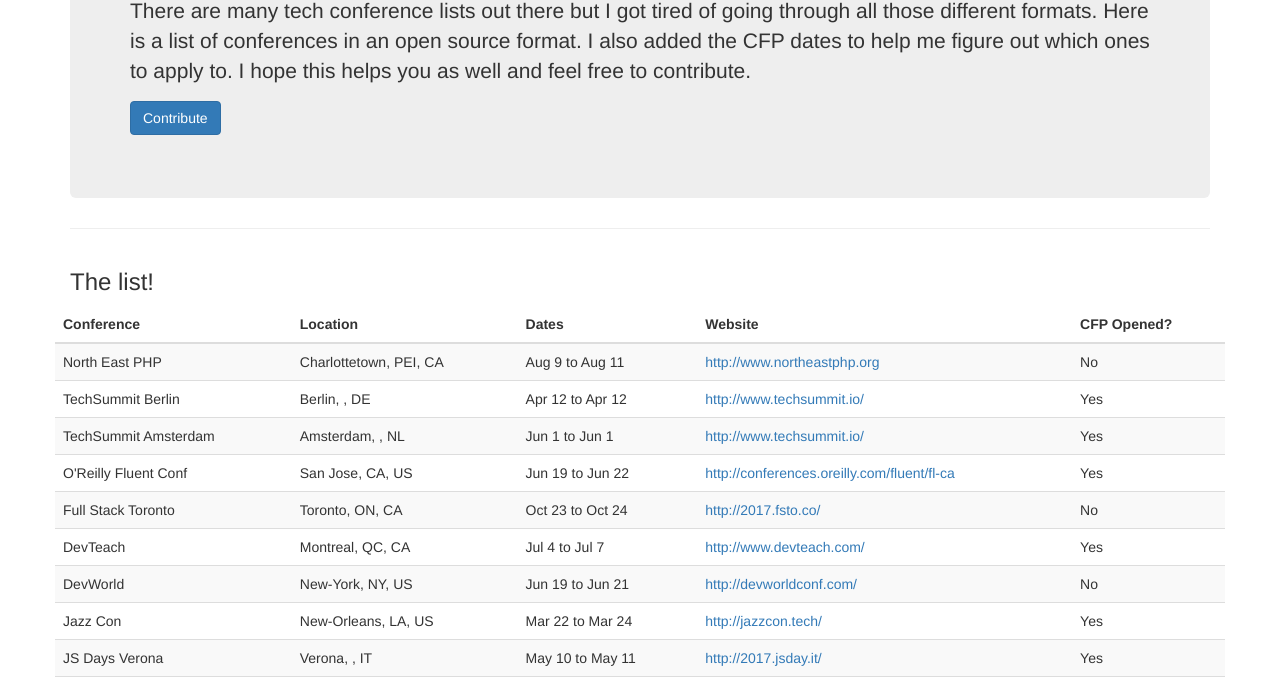
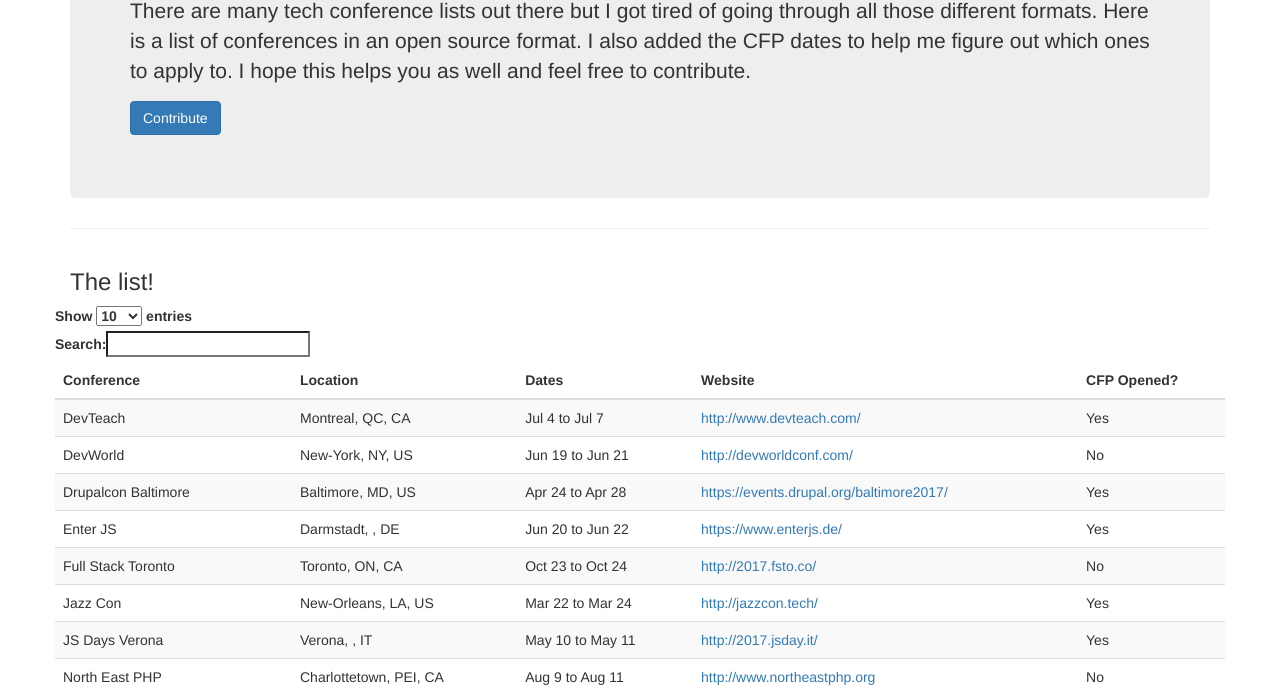
Before and after one commit to joellord/tech-conferences-list, a plain HTML site: page webview/index.html in a window 1280 px wide. Shown: the part 271-958 px from the top of the page. Drawn offline with nearby package versions, Linux system fonts and the light colour scheme.

Commit message:
Added more conferences, fixed conflicts

```diff
--- a/list.json
+++ b/list.json
@@ -331,7 +331,9 @@
       "state": "MD",
       "country": "US"
     },
-    "focus": ["php"],
+    "focus": [
+      "php"
+    ],
     "website": "https://events.drupal.org/baltimore2017/",
     "cfp_dates": {
       "from": {
@@ -342,6 +344,40 @@
       "to": {
         "day": 1,
         "month": 2,
+        "year": 2017
+      }
+    }
+  },
+  {
+    "name": "Enter JS",
+    "dates": {
+      "from": {
+        "day": 20,
+        "month": 6,
+        "year": 2017
+      },
+      "to": {
+        "day": 22,
+        "month": 6,
+        "year": 2017
+      }
+    },
+    "location": {
+      "city": "Darmstadt",
+      "state": "",
+      "country": "DE"
+    },
+    "focus": ["javascript"],
+    "website": "https://www.enterjs.de/",
+    "cfp_dates": {
+      "from": {
+        "day": 22,
+        "month": 12,
+        "year": 2016
+      },
+      "to": {
+        "day": 16,
+        "month": 1,
         "year": 2017
       }
     }
--- a/webview/index.html
+++ b/webview/index.html
@@ -117,6 +117,9 @@
     <script src="js/bootstrap.min.js"></script>
 
 
+    <script src="https://cdn.datatables.net/1.10.13/js/jquery.dataTables.min.js"></script>
+    <script src="https://cdn.datatables.net/1.10.13/js/dataTables.bootstrap.min.js"></script>
+
     <script>
         var months = ["", "Jan", "Feb", "Mar", "Apr", "May", "Jun", "Jul", "Aug", "Sep", "Oct", "Nov", "Dec"];
 
@@ -150,7 +153,11 @@
                     $("<td>").text(cfpOpened ? "Yes" : "No").appendTo(row);
                     $("tbody").append(row);
                 }
+
+
+                $("table").DataTable();
             });
+
         });
     </script>
 </body>
```
Also changed, not shown: 1 other file.
